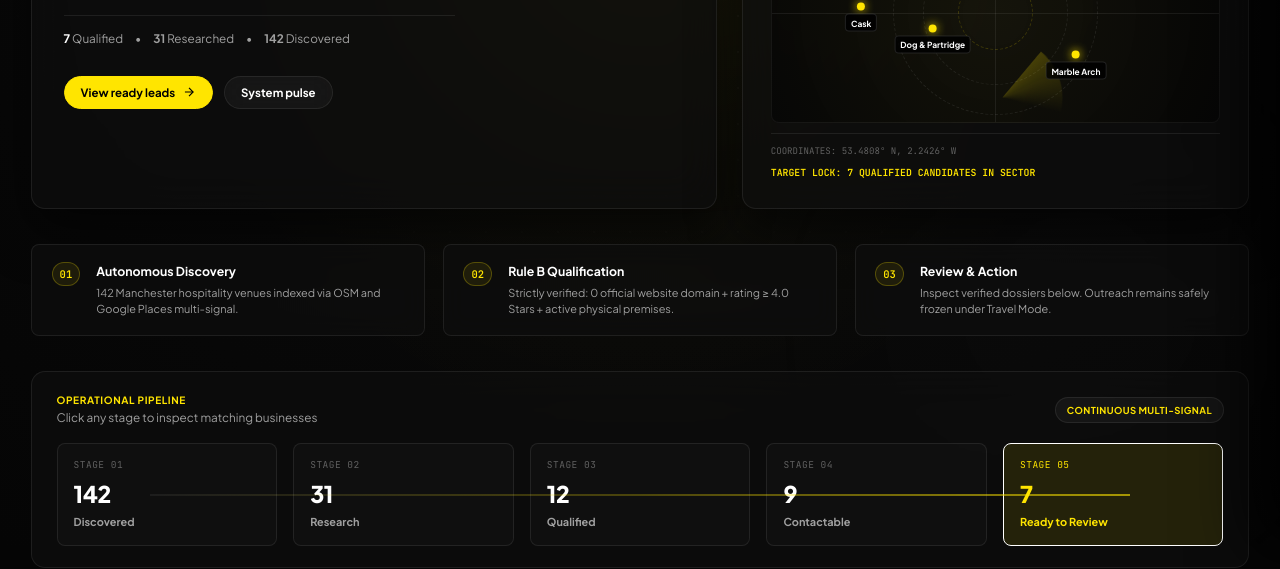
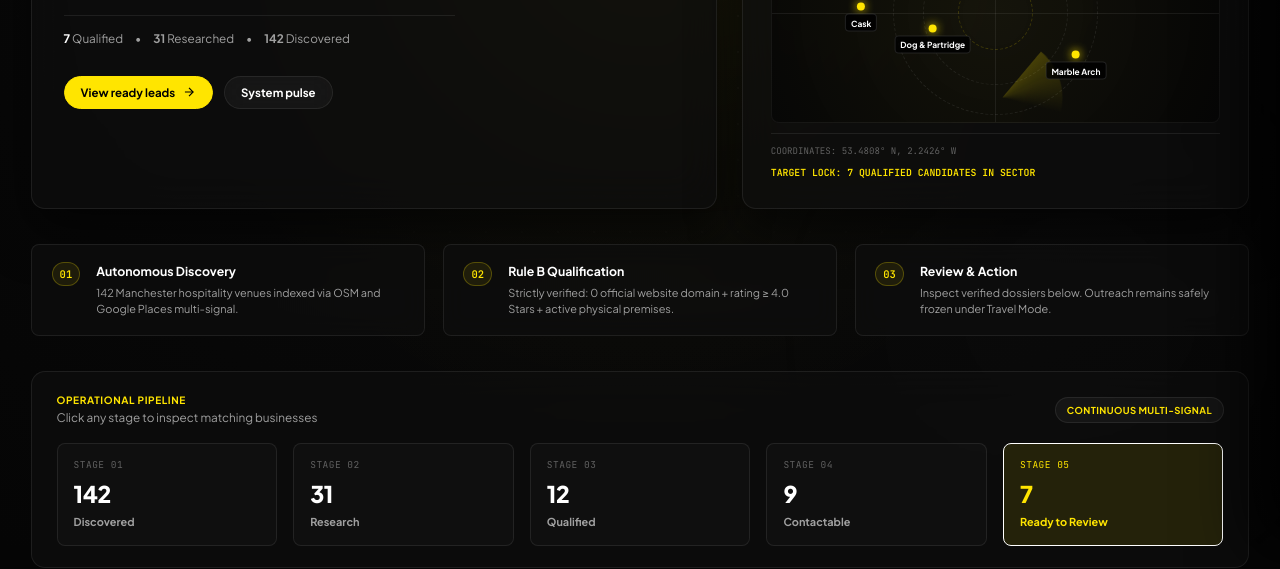
Before and after one commit to Gurpreet931977/DrippMediaLeadsMachine, a website: page static/index.html in a window 1280 px wide. Shown: the part 254-823 px from the top of the page. Drawn offline with Linux system fonts and the light colour scheme.

Commit message:
fix(ui): remove distracting horizontal line across pipeline stage cards

```diff
--- a/static/index.html
+++ b/static/index.html
@@ -1009,17 +1009,6 @@
       gap: 1.15rem;
       position: relative;
       margin-top: 1.15rem;
-    }
-    .pipeline-stage-nodes-row::before {
-      content: '';
-      position: absolute;
-      top: 50%;
-      left: 8%;
-      right: 8%;
-      height: 2px;
-      background: linear-gradient(90deg, rgba(255, 255, 255, 0.06), rgba(255, 229, 0, 0.25), rgba(255, 229, 0, 0.6));
-      z-index: 0;
-      transform: translateY(-50%);
     }
     .pipeline-stage-node {
       background: rgba(255, 255, 255, 0.02);
```
